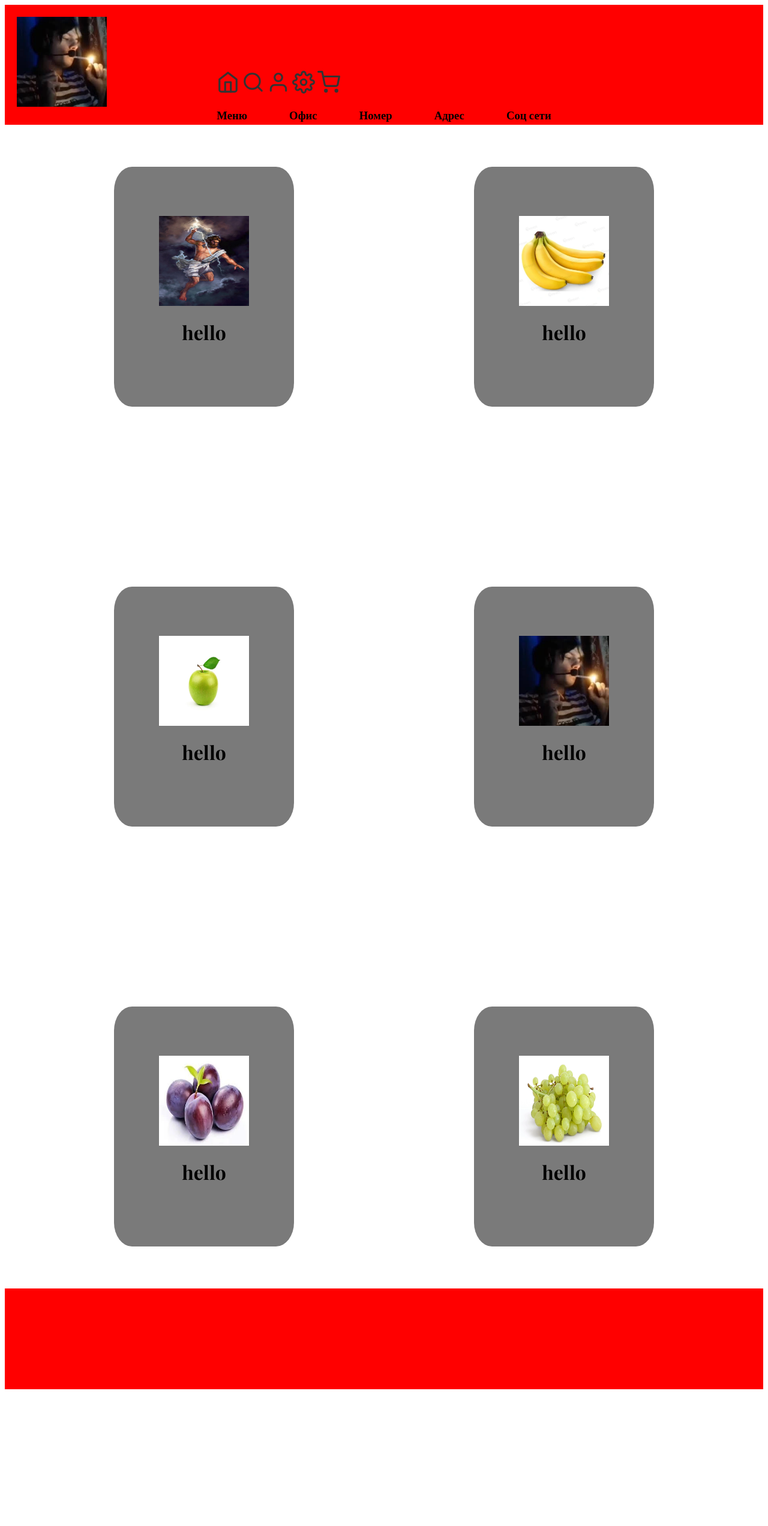
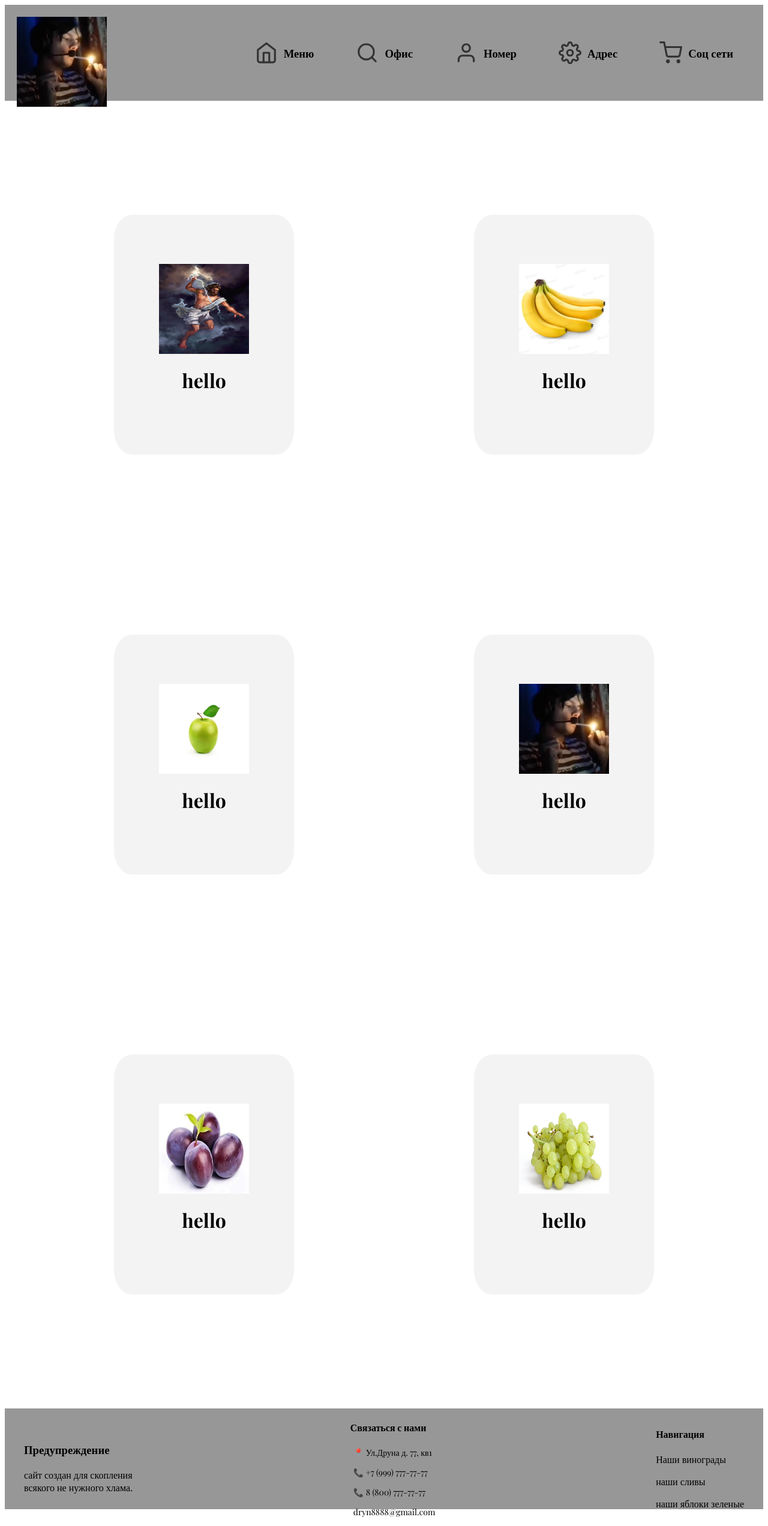
Before and after one commit to kimmixe/kim-proj, a website: page index.html in a window 1280 px wide. Shown: the whole page at 60% size. Before the commit the page ends 2324 px from the top, so only its background shows below. Drawn offline with nearby package versions, Linux system fonts and the light colour scheme; a web font is replaced by a local one.

Commit message:
first commit

```diff
--- a/index.html
+++ b/index.html
@@ -6,14 +6,16 @@
     <link rel="preconnect" href="https://fonts.googleapis.com">
     <link rel="preconnect" href="https://fonts.gstatic.com" crossorigin>
     <link href="https://fonts.googleapis.com/css2?family=Playfair+Display:ital,wght@0,400..900;1,400..900&display=swap" rel="stylesheet">
-</head>
+</head><style>
+  .icon { width: 38px; height: 38px; color: #333;}
+</style>
 <body>
 <div class="up">
     <div class="logo"><img class="logot" src="./img/images (5).webp" alt="" srcset=""></div>
 
     <div class="podlogo">
 <div class="together">
-<div class="sprite">
+<div class="sprite" style="display: none;">
 <svg xmlns="http://www.w3.org" style="display: none;">
   <symbol id="icon-home" viewBox="0 0 24 24" fill="none" stroke="currentColor" stroke-width="2" stroke-linecap="round" stroke-linejoin="round">
     <path d="m3 9 9-7 9 7v11a2 2 0 0 1-2 2H5a2 2 0 0 1-2-2z"/><polyline points="9 22 9 12 15 12 15 22"/>
@@ -32,22 +34,14 @@
   </symbol>
 </svg>
 </div>
-<style>
-  .icon { width: 38px; height: 38px; color: #333;}
-</style>
-
-<svg class="icon"><use xlink:href="#icon-home"></use></svg>
-<svg class="icon"><use xlink:href="#icon-search"></use></svg>
-<svg class="icon"><use xlink:href="#icon-user"></use></svg>
-<svg class="icon"><use xlink:href="#icon-settings"></use></svg>
-<svg class="icon"><use xlink:href="#icon-cart"></use></svg>
 
 <div class="names">
-        <h3>Меню</h3>
-        <h3>Офис</h3>
-        <h3>Номер</h3>
-        <h3>Адрес</h3>
-        <h3>Соц сети</h3>
+  <div class="link"><svg class="icon"><use xlink:href="#icon-home"></use></svg><h3>Меню</h3></div>
+        <div class="link"> <svg class="icon"><use xlink:href="#icon-search"></use></svg><h3>Офис</h3></div>
+       <div class="link"><svg class="icon"><use xlink:href="#icon-user"></use></svg><h3>Номер</h3></div>
+        <div class="link"><svg class="icon"><use xlink:href="#icon-settings"></use></svg><h3>Адрес</h3></div>
+        <div class="link"><svg class="icon"><use xlink:href="#icon-cart"></use></svg><h3>Соц сети</h3></div>
+
 </div>
     </div>
     </div>
@@ -81,6 +75,35 @@
  </div>
 </div>
 <div class="down">
+    <div class="poddown">
+
+        <div>
+            <h3>Предупреждение</h3>
+                сайт создан для скопления<br>
+                 всякого не нужного хлама.
+            </p>
+        </div>
+
+        <div>
+            <h4>Связаться с нами</h4>
+            <div class="podcest">
+            <p>📍 Ул.Друна д. 77, кв1</p>
+            <p>📞 +7 (999) 777-77-77</p>
+            <p>📞 8 (800) 777-77-77</p>
+            <p>dryn8888@gmail.com</p>
+            </div>
+        </div>
+
+        <div>
+            <h4>Навигация</h4>
+
+                <p>Наши винограды</p>
+                <p>наши сливы</p>
+                <p>наши яблоки зеленые</p>
+
+        </div>
+
+    </div>
 </div>
 
 
--- a/style.scss
+++ b/style.scss
@@ -19,14 +19,14 @@ flex-wrap: wrap;
 width: 1500px;
 min-height: 700px;
 gap: 300px;
-margin: 70px 50px 70px 50px ;
+margin: 190px 50px 190px 50px ;
 background-color: rgb(255, 255, 255);
 }
 
 .card{
 width: 300px;
 height:400px ;
-background-color: rgb(122, 122, 122);
+background-color: rgba(209, 204, 204, 0.233);
 border-radius: 10%;
 box-shadow: none;
 transition: transform 2s ease-out, box-shadow 2s ease;
@@ -43,16 +43,18 @@ flex-direction: column;
 }
 
 .up{
-height: 25vh;
+height: 20vh;
 min-width: 20vh;
-background-color: rgb(255, 0, 0);
-
+background-color: rgb(151, 151, 151);
+display: flex;
+justify-content: space-between;
+padding-right: 50px;
 }
 
 .down{
 height: 21vh;
 min-width: 20vh;
-background-color: rgb(255, 0, 0);
+background-color: rgb(151, 151, 151);
 }
 
 .logo{
@@ -68,10 +70,9 @@ background-color: rgb(255, 0, 0);
 
 .podlogo{
     display: flex;
-    justify-content: center;
-    align-items: center;
-   padding: 10px;
 
+justify-content: center;
+ align-items: center;
 
 }
 
@@ -93,6 +94,7 @@ h1{
 .names{
 display: flex;
 gap:70px;
+
 }
 
 .sprite{
@@ -101,5 +103,27 @@ justify-content: space-evenly;
 }
 
 .together{
-    display: inline-block;
+ display: flex;
+ justify-content: center;
+ align-items: center;
 }
+
+.link{
+    display: flex;
+    flex-direction: row;
+    gap: 10px;
+    align-items: center;
+}
+
+.poddown{
+    max-width: 1200px;
+    margin: auto;
+    display: flex;
+    align-items: center;
+    justify-content: space-between;
+}
+
+.podcest{
+ font-size: 14px;
+  margin: 5px ;
+}
```
Also changed, not shown: style.css, 1 other file.
